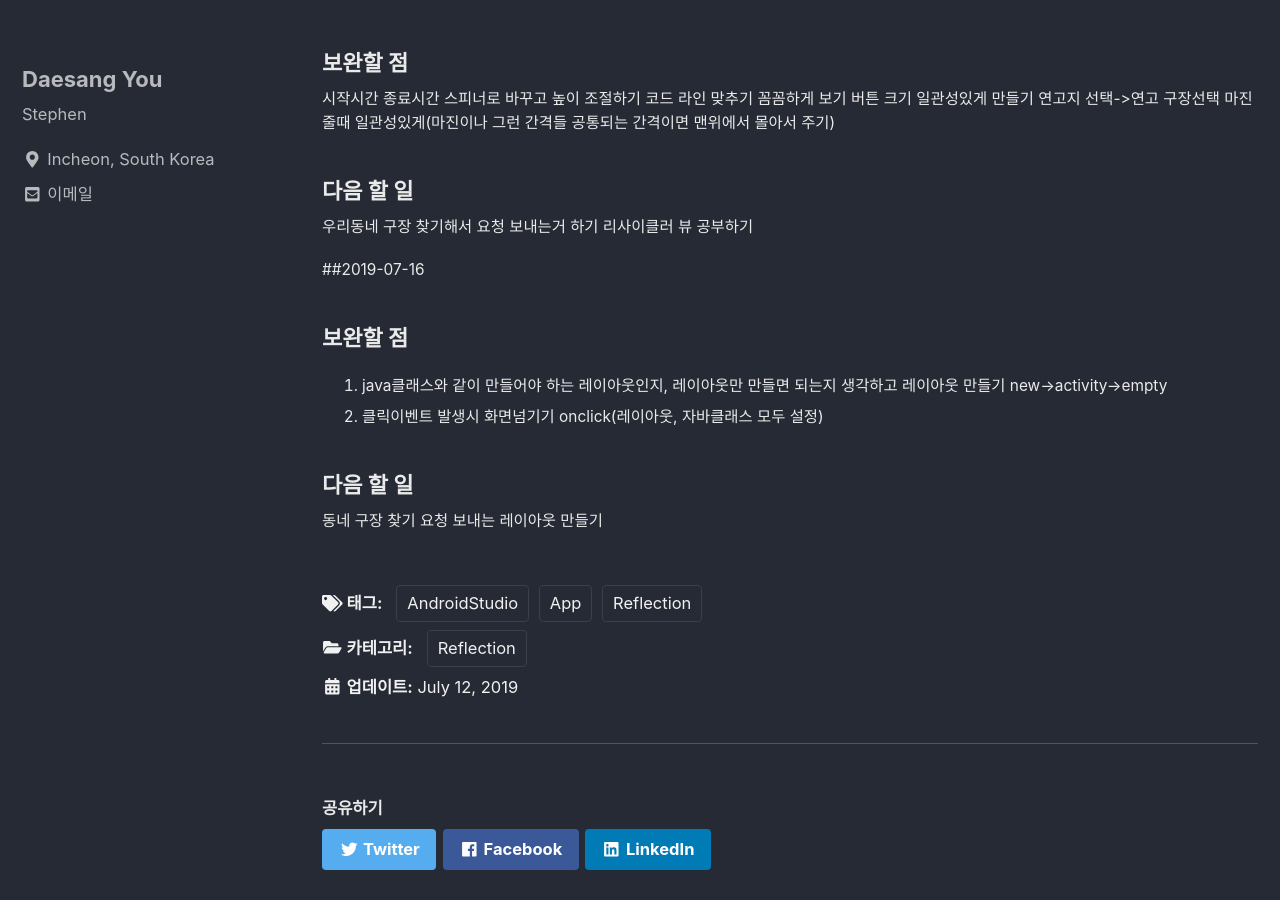
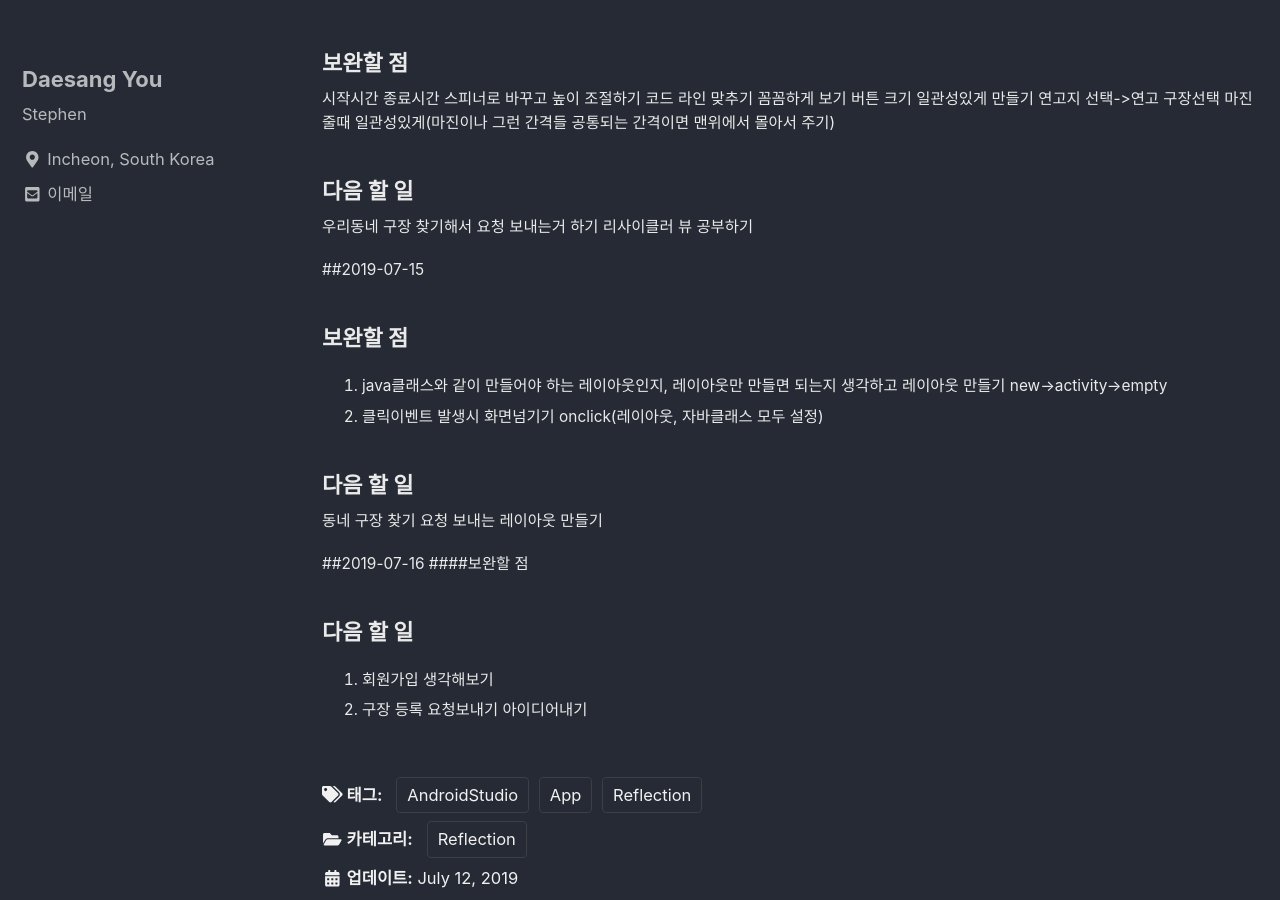
Before and after one commit to eotkd4791/eotkd4791.github.io, a Jekyll site: the page built from _posts/MOD/WhistleOn/2019-07-12-MOD-whistleon-reflection.md, in a window 1280 px wide and 900 px high, scrolled down 276 px. Built offline with Jekyll 4.4.1, drawn with Linux system fonts in a browser that asks for light colours; cached includes are drawn as plain includes; comment, search, counter and statistics services are not loaded.

Commit message:
Update 2019-07-12-MOD-whistleon-reflection.md

```diff
--- a/_posts/MOD/WhistleOn/2019-07-12-MOD-whistleon-reflection.md
+++ b/_posts/MOD/WhistleOn/2019-07-12-MOD-whistleon-reflection.md
@@ -25,7 +25,7 @@ comments:
 우리동네 구장 찾기해서 요청 보내는거 하기
 리사이클러 뷰 공부하기
 
-##2019-07-16
+##2019-07-15
 ### 보완할 점
 1. java클래스와 같이 만들어야 하는 레이아웃인지, 레이아웃만 만들면 되는지 생각하고 레이아웃 만들기
   new->activity->empty
@@ -34,3 +34,10 @@ comments:
 
 ### 다음 할 일
 동네 구장 찾기 요청 보내는 레이아웃 만들기
+
+##2019-07-16
+####보완할 점
+
+### 다음 할 일
+1. 회원가입 생각해보기
+2. 구장 등록 요청보내기 아이디어내기
```
